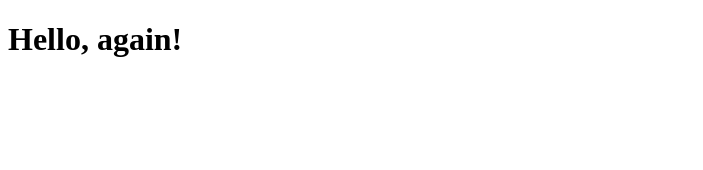
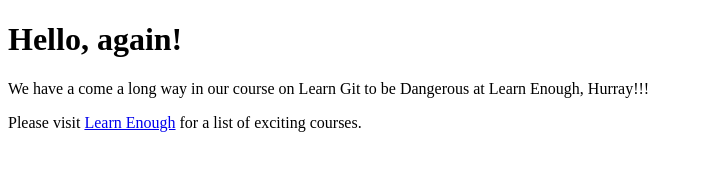
Before and after one commit to eakabuah/second_website, a plain HTML site: page index.html in a window 1280 px wide. Shown: the whole page, without its empty margins (0-703 px from the left). Drawn offline with Linux system fonts and the light colour scheme.

Commit message:
Add some additional contents

```diff
--- a/index.html
+++ b/index.html
@@ -7,5 +7,7 @@
   </head>
   <body>
     <h1>Hello, again!</h1>
+    <p>We have a come a long way in our course on Learn Git to be Dangerous at Learn Enough, Hurray!!!</p>
+    <p>Please visit <a href=https://www.learnenough.com> Learn Enough</a> for a list of exciting courses.</p>
   </body>
 </html>
```
